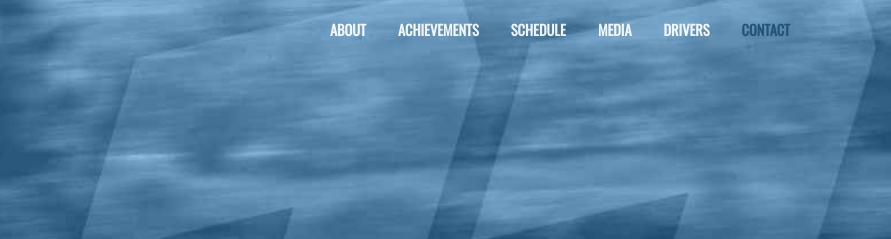
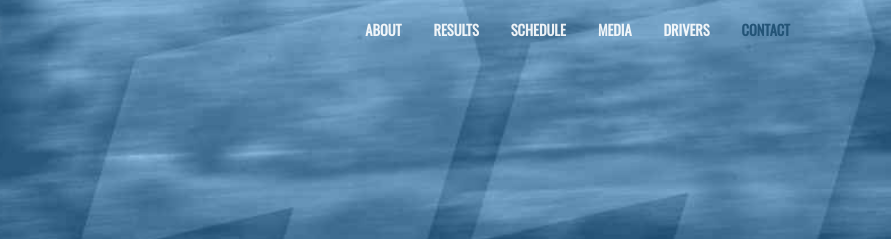
Before and after one commit to scottmerker/merker-motorsports, a website with bundled scripts: page docs/index.html in a window 1280 px wide. Shown: the top 239 px of the page, 389-1280 px from the left. Built offline with nearby package versions, Linux system fonts and the light colour scheme; a script that the page names is missing.

Commit message:
Update index.html

```diff
--- a/docs/index.html
+++ b/docs/index.html
@@ -47,7 +47,7 @@
               <a class="nav-link js-scroll-trigger" href="#about">About</a>
             </li>
             <li class="nav-item">
-              <a class="nav-link js-scroll-trigger" href="#achievements">Achievements</a>
+              <a class="nav-link js-scroll-trigger" href="#achievements">Results</a>
             </li>
             <li class="nav-item">
               <a class="nav-link js-scroll-trigger" href="#schedule">Schedule</a>
```
